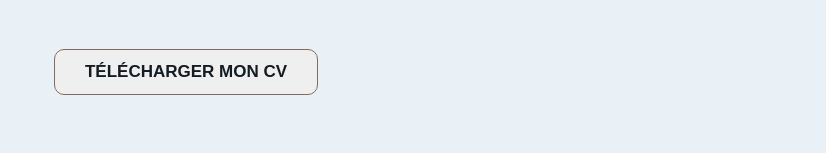
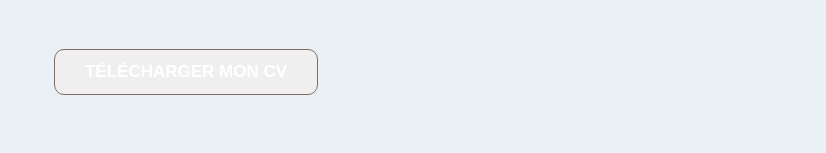
Before and after one commit to jfrninga/jfr-portfolio, a website: page index.html in a window 1280 px wide. Shown: the part 1227-1380 px from the top of the page, 454-1280 px from the left. Drawn offline with nearby package versions, Linux system fonts and the light colour scheme; files that its build step writes are made by us from their sources; a web font is replaced by a local one.

Commit message:
feat: adjust style css

```diff
--- a/common/_global.scss
+++ b/common/_global.scss
@@ -587,7 +587,8 @@ hr {
 
             a {
                 text-decoration: none;
-                color: $color-mid-black;
+                // color: $color-mid-black;
+                color: $color-white;
 
                 &:hover {
                     color: $color-white;
```
Also changed, not shown: README.md.
